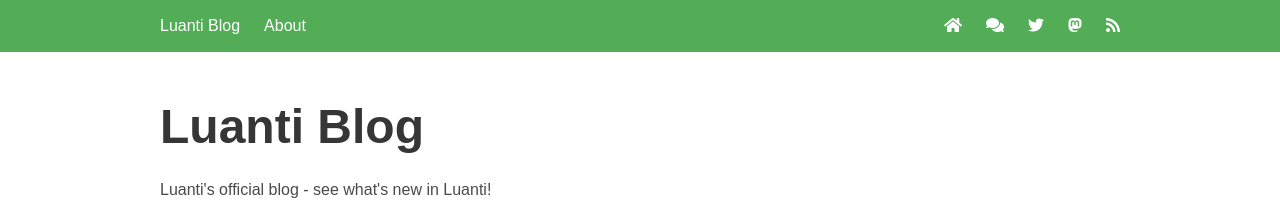
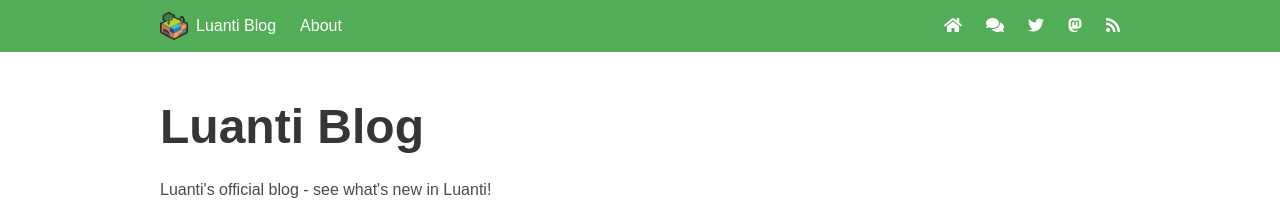
Before and after one commit to minetest/blog, a Jekyll site: the page built from index.html, in a window 1280 px wide. Shown: the top 202 px of the page. Built offline with Jekyll 4.4.1, drawn with Linux system fonts in a browser that asks for light colours.

Commit message:
Add Logo to Navbar (#39)
* Add logo to navbar

```diff
--- a/_includes/navbar.html
+++ b/_includes/navbar.html
@@ -3,7 +3,7 @@
 	<div class="container">
 		<div class="navbar-brand">
 			<a class="navbar-item" href="/">
-				{{ site.name }}
+				<img src="/static/luanticon.png" class="mr-2"/>{{ site.name }}
 			</a>
 			<a role="button" class="navbar-burger" aria-label="menu"
 				aria-expanded="false" data-target="nav-menu">
```
